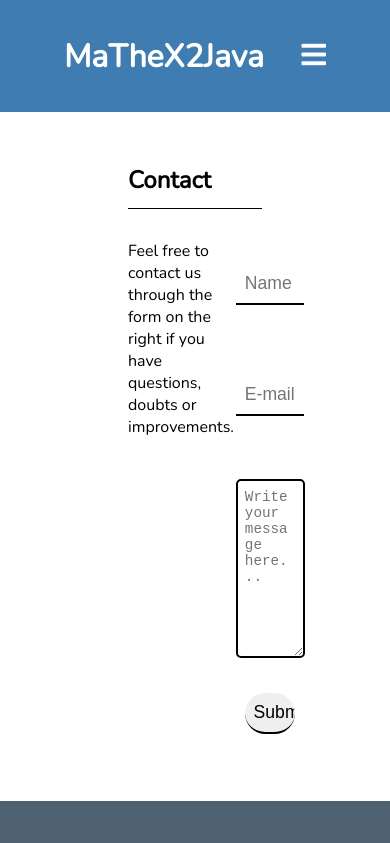
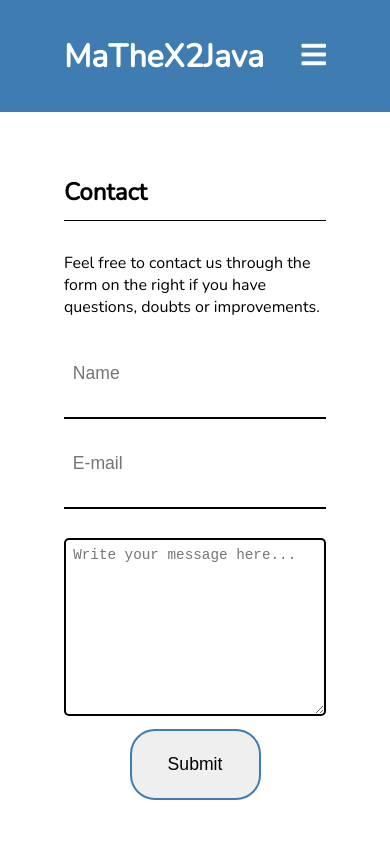
Before and after one commit to francismaria/MaTheX2Java-React, a React (Create React App) app: page /contact in a window 390 px wide. Shown: the top 843 px of the page. Built offline with nearby package versions, Linux system fonts and the light colour scheme.

Commit message:
Fix smmartphone CSS responsiveness styling

```diff
--- a/src/components/contact/Contact.css
+++ b/src/components/contact/Contact.css
@@ -28,12 +28,12 @@
   margin: 2em 0;
 }
 
-form input:active,
-form input:focus {
+#contactPanel form input:active,
+#contactPanel form input:focus {
   outline: none !important;
 }
 
-form input[type='submit'] {
+#contactPanel form input[type='submit'] {
   border: solid 2px #3e7cb1;
   width: 50%;
   margin: 5% 25%;
@@ -46,13 +46,13 @@ form input[type='submit'] {
   -moz-appearance: none;
 }
 
-form input[type='submit']:hover {
+#contactPanel form input[type='submit']:hover {
   color: white;
   background-color: #3e7cb1;
   cursor: pointer;
 }
 
-form textarea {
+#contactPanel form textarea {
   padding: 0.5em;
   margin-top: 2em;
   font-size: 1.1em;
@@ -61,7 +61,50 @@ form textarea {
   border-radius: 5px;
 }
 
-form textarea:active,
-form textarea:focus {
+#contactPanel form textarea:active,
+#contactPanel form textarea:focus {
   outline: black !important;
 }
+
+/* ------------------------
+ *     Smartphone Version
+ * ------------------------ */
+
+ @media screen and (max-width: 1199px){
+
+  #contactContainer {
+    flex-direction: column;
+  }
+
+  #contactInput .inputContainer input{
+      width: 100%;
+      height: 4em;
+      margin: 0;
+      border: none;
+      border-bottom: solid 2px black;
+  }
+
+  #contactInput form input:active, #contactPanel form input:focus{
+      outline: none !important;
+  }
+
+  #contactInput form input[type="submit"]{
+      border: solid 2px #3E7CB1;
+      width: 50%;
+      margin: 5% 25%;
+      border-radius: 25px;
+  }
+
+  #contactInput form textarea{
+      margin-top: 2em;
+      width: 96%;
+      padding: 0.5em;
+      border: solid 2px black;
+      border-radius: 5px;
+  }
+
+  #contactInput form input ::placeholder{
+      font-size: 2em;
+      color: black;
+  }
+}
--- a/src/components/root/App.css
+++ b/src/components/root/App.css
@@ -37,3 +37,19 @@ ul {
   padding-bottom: 0.5em;
   border-bottom: 1px solid black;
 }
+
+/* ------------------------
+ *     Smartphone Version
+ * ------------------------ */
+
+@media screen and (max-width: 1199px){
+  .mainPanel{
+    padding: 4em;
+  }
+
+  .mainPanel h2{
+    margin-top: 0;
+    padding-bottom: 0.5em;
+    border-bottom: 1px solid black;
+  }
+}
```
